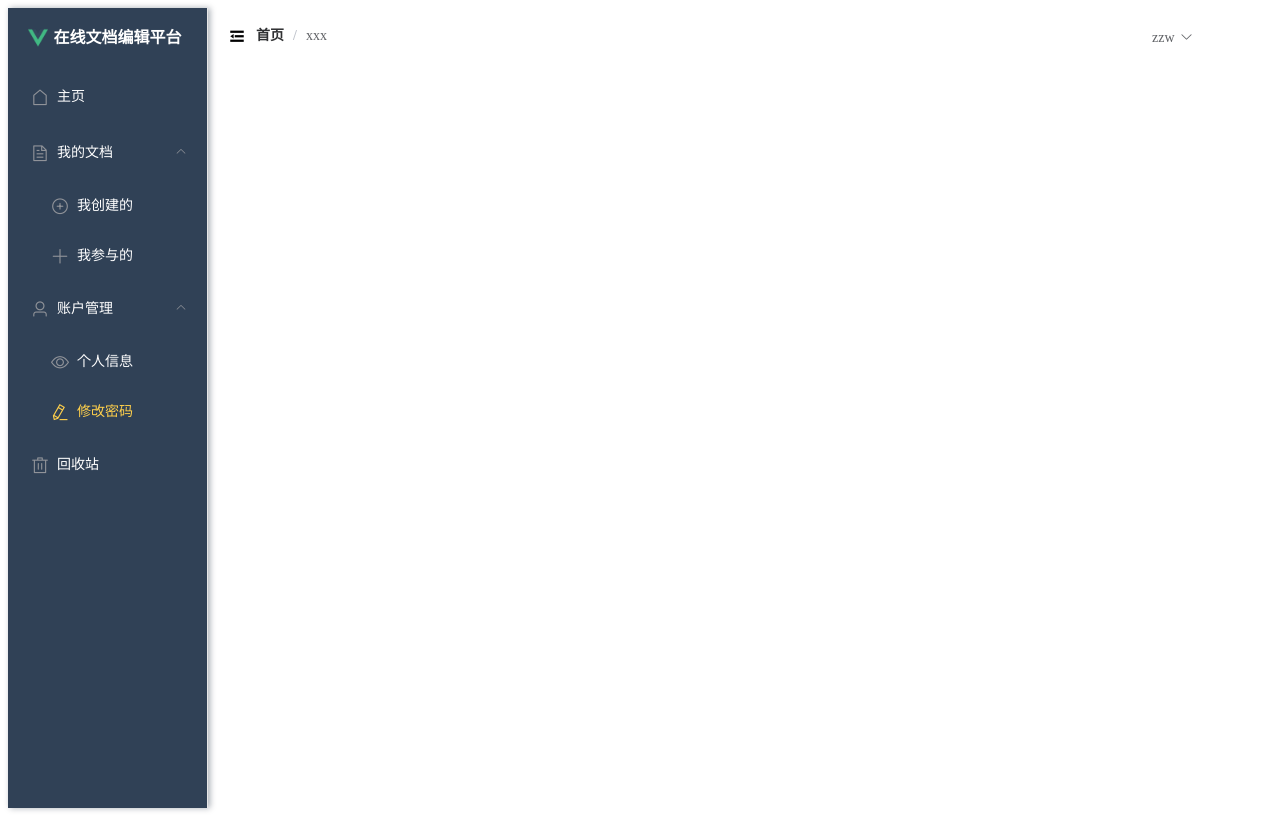
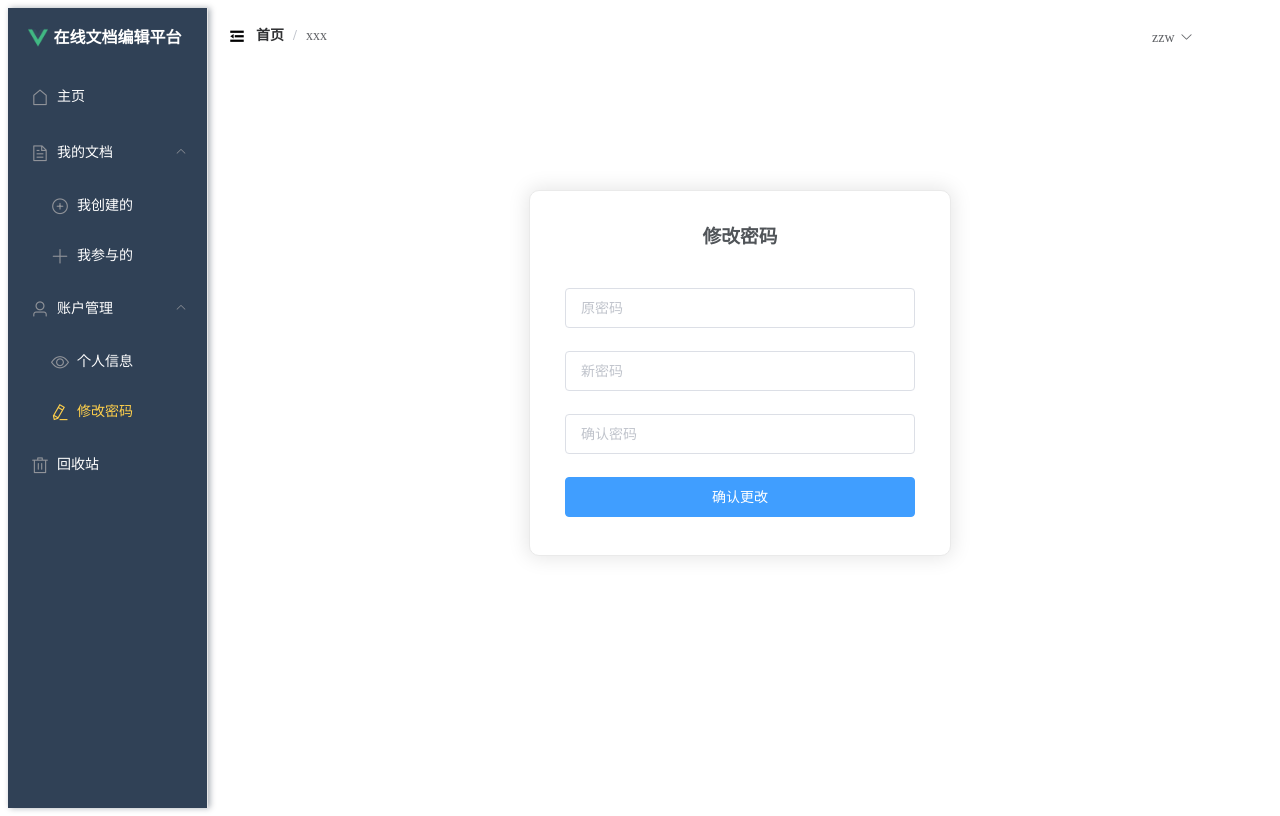
Before and after one commit to AL-Mazai/online_edit_front, a Vue app: page /update_password in a window 1280 px wide. Built offline with nearby package versions, Linux system fonts and the light colour scheme.

Commit message:
个人信息和修改密码界面

```diff
--- a/src/views/UpdatePassword.vue
+++ b/src/views/UpdatePassword.vue
@@ -1,14 +1,115 @@
 <!--更改密码-->
 <template>
-
+    <div class="update-wrap">
+        <el-form class="update-container">
+            <h1 class="title">修改密码</h1>
+            <el-form-item>
+                <el-input
+                    type="text"
+                    placeholder="原密码"
+                    v-model="user.password"
+                    autocomplete="off"
+                ></el-input>
+            </el-form-item>
+            <el-form-item>
+                <el-input
+                    type="text"
+                    placeholder="新密码"
+                    v-model="user.newPassword"
+                    autocomplete="off"
+                ></el-input>
+            </el-form-item>
+            <el-form-item>
+                <el-input
+                    type="text"
+                    placeholder="确认密码"
+                    v-model="user.checkPassword"
+                    autocomplete="off"
+                ></el-input>
+            </el-form-item>
+            <el-form-item>
+                <el-button type="primary" @click="doUpdate" style="width: 100%">
+                    确认更改
+                </el-button>
+            </el-form-item>
+        </el-form>
+    </div>
 </template>
 
 <script>
 export default {
-    name: "UpdatePassword"
+    name: "UpdatePassword",
+    data() {
+        return {
+            user: {
+                password: "",
+                newPassword: "",
+                checkPassword: ""
+            },
+            rules: {//表单规则
+                password: [
+                    { required: true, message: '请输入原密码', trigger: 'blur' },
+                    { min: 6, max: 20, message: '长度在 6 到 20 个字符', trigger: 'blur' }
+                ],
+                newPassword: [
+                    { required: true, message: '请输入新密码', trigger: 'blur' },
+                    { min: 6, max: 20, message: '长度在 6 到 20 个字符', trigger: 'blur' }
+                ],
+                checkPassword: [
+                    { required: true, message: '请再次输入新密码', trigger: 'blur' },
+                    { min: 6, max: 20, message: '长度在 6 到 20 个字符', trigger: 'blur' }
+                ],
+            },
+            dialogFormVisible: false,
+
+        };
+    },
+    methods: {
+        doUpdate() {
+            //发送请求
+            this.axios.post("http://localhost:8088/user/updatePassword", this.user).then((res) => {
+                //打印收到的数据（用于测试）
+                console.log(res.data)
+                //验证
+                if (res.status === 200) {
+                    this.$message.success("修改成功")
+                    this.$router.push('/')
+                }
+            }).catch((err) =>  {//异常
+                if(err.response.status === 401){
+                    this.$message.error(err.response.data)
+                }
+            });
+        },
+    }
 }
 </script>
 
 <style scoped>
+.update-wrap {
+    box-sizing: border-box;
+    width: 100%;
+    height: 100%;
+    padding-top: 10%;
+    background-repeat: no-repeat;
+    background-position: center right;
+    background-size: 100%;
+}
 
+.update-container {
+    border-radius: 10px;
+    margin: 0px auto;
+    width: 350px;
+    padding: 30px 35px 15px 35px;
+    background: #fff;
+    border: 1px solid #eaeaea;
+    text-align: left;
+    box-shadow: 0 0 20px 2px rgba(0, 0, 0, 0.1);
+}
+
+.title {
+    margin: 0px auto 40px auto;
+    text-align: center;
+    color: #505458;
+}
 </style>
--- a/src/views/UserInfo.vue
+++ b/src/views/UserInfo.vue
@@ -1,14 +1,87 @@
 <!--个人信息-->
 <template>
+    <div class="avatar" style="text-align: center">
+        <div>
+            <el-avatar :size="100"  src="https://cube.elemecdn.com/0/88/03b0d39583f48206768a7534e55bcpng.png"></el-avatar>
+        </div>
+        <el-descriptions class="Info" title="   " :column="1"  border>
+            <el-descriptions-item>
+                <template slot="label">
+                    <i class="el-icon-user" ></i>
+                    用户ID
+                </template>
+                {{user.userId}}
+            </el-descriptions-item>
+            <el-descriptions-item>
+                <template slot="label">
+                    <i class="el-icon-monitor"></i>
+                    用户名
+                </template>
+                {{user.userName}}
+                <el-link icon="el-icon-edit" style="color: cornflowerblue; left: 5%"></el-link>
+            </el-descriptions-item>
+            <el-descriptions-item>
+                <template slot="label">
+                    <i class="el-icon-message"></i>
+                    邮箱
+                </template>
+                {{user.email}}
+            </el-descriptions-item>
+            <el-descriptions-item>
+                <template slot="label">
+                    <i class="el-icon-switch-button"></i>
+                    会员
+                </template>
+                <el-tag size="small">是</el-tag>
+            </el-descriptions-item>
+            <el-descriptions-item>
+                <template slot="label">
+                    <i class="el-icon-cloudy"></i>
+                    云空间
+                </template>
+                <el-link icon="el-icon-refresh" style="color: cornflowerblue" >同步</el-link>
+            </el-descriptions-item>
+        </el-descriptions>
+    </div>
 
 </template>
 
+
 <script>
+
 export default {
-    name: "UserInfo"
+
+    // eslint-disable-next-line vue/multi-word-component-names
+
+    data(){
+        return{
+            user: {
+                userId: "",
+                userName: "",
+                email: "",
+            },
+        }
+    },
+    methods:{
+        reset(){
+            this.userName = '';
+            this.userId='';
+            this.email=''
+        },
+        // async submit(){
+        //     var name = sessionStorage.getItem("userName");
+        //     const {data:res} = await this.$http.post(`select/${name}`)
+        //     this.userList=res.data
+        // },
+    }
 }
+
 </script>
 
-<style scoped>
-
+<style>
+.Info{
+    width: 45%;
+    text-align: center;
+    margin: auto;
+}
 </style>
```
